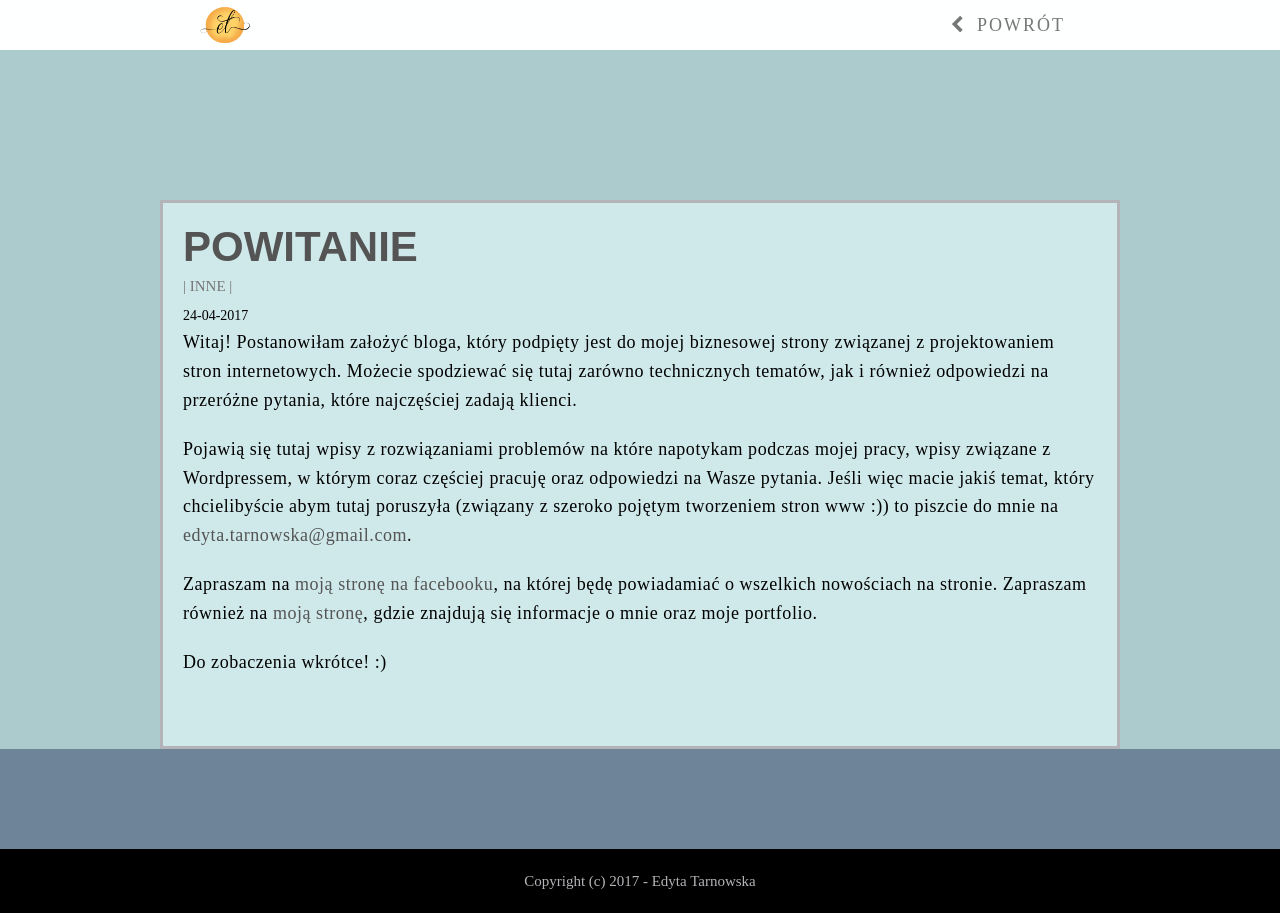
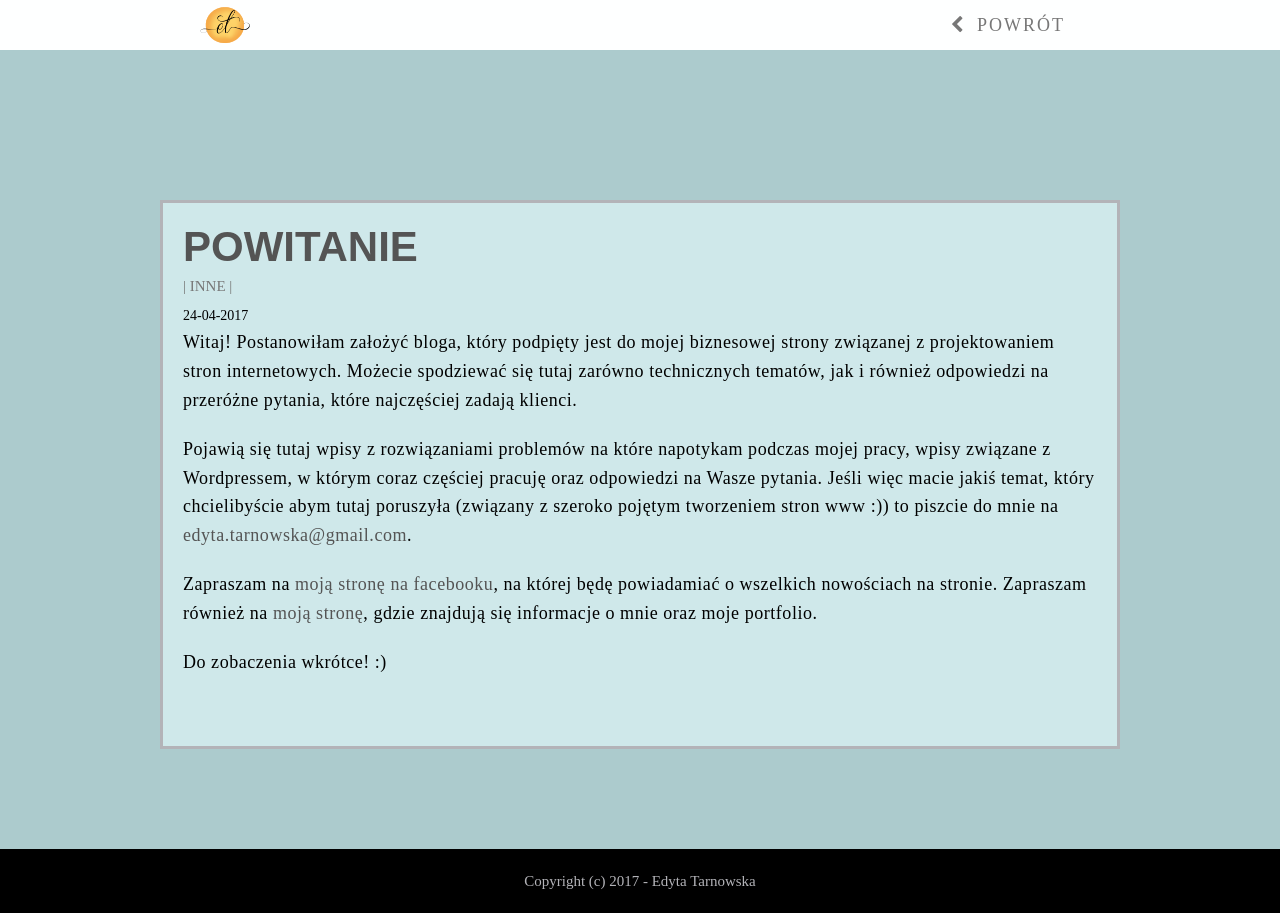
Before and after one commit to morfiwen/edytatarnowska-portfolio, a Jekyll site: the page built from _posts/2017-04-24-powitanie.markdown, in a window 1280 px wide. Built offline with Jekyll 4.4.1, drawn with Linux system fonts in a browser that asks for light colours; some web fonts are replaced.

Commit message:
some changes

```diff
--- a/assets/css/3-modules/_blog.sass
+++ b/assets/css/3-modules/_blog.sass
@@ -58,7 +58,6 @@
       margin: 0px 0 50px 0
 
 .disqus-comments
-  background-color: $bg-color-light-second
   margin: 0 auto
   text-align: center
   padding: 50px 20px
```
